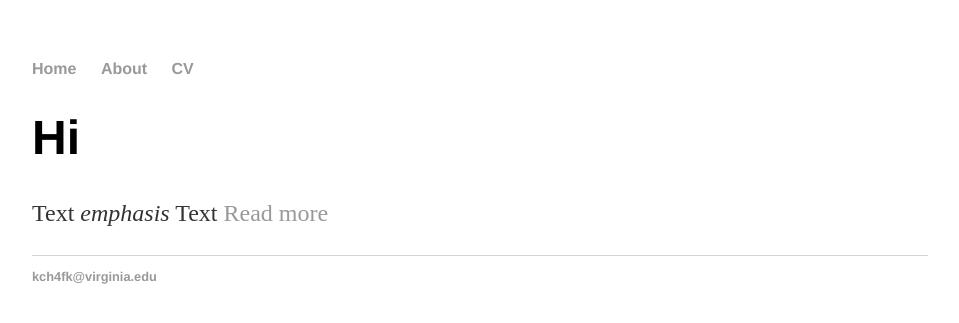
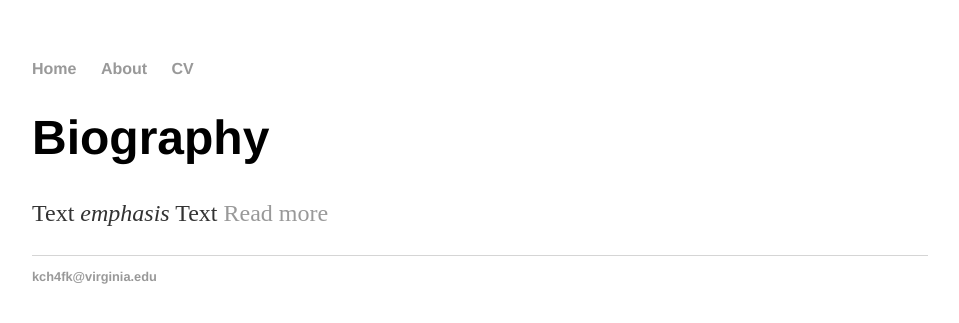
Before and after one commit to kch4fk/kch4fk.github.io, a Jekyll site: the page built from index.html, in a window 1280 px wide. Shown: the top 323 px of the page, without its empty margins (160-1119 px from the left). Built offline with Jekyll 4.4.1, drawn with Linux system fonts in a browser that asks for light colours.

Commit message:
Update index.html

```diff
--- a/index.html
+++ b/index.html
@@ -3,6 +3,6 @@ layout: default
 title: Kay Hutchinson
 ---
 <div class="blurb">
-	<h1>Hi</h1>
+	<h1>Biography</h1>
 	<p>Text <em>emphasis</em> Text <a href="/about">Read more</a></p>
 </div><!-- /.blurb -->
```
